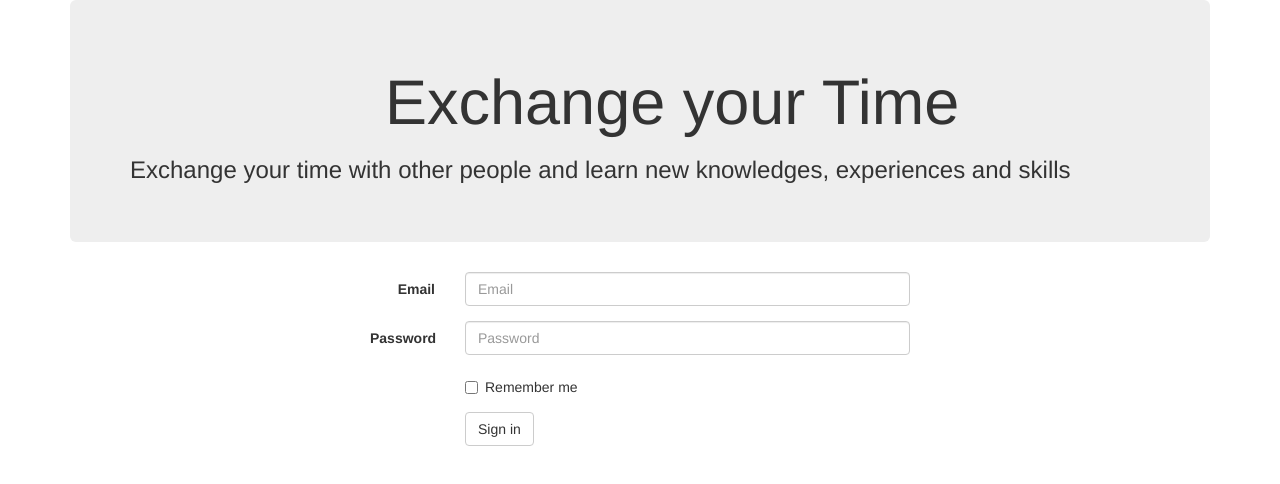
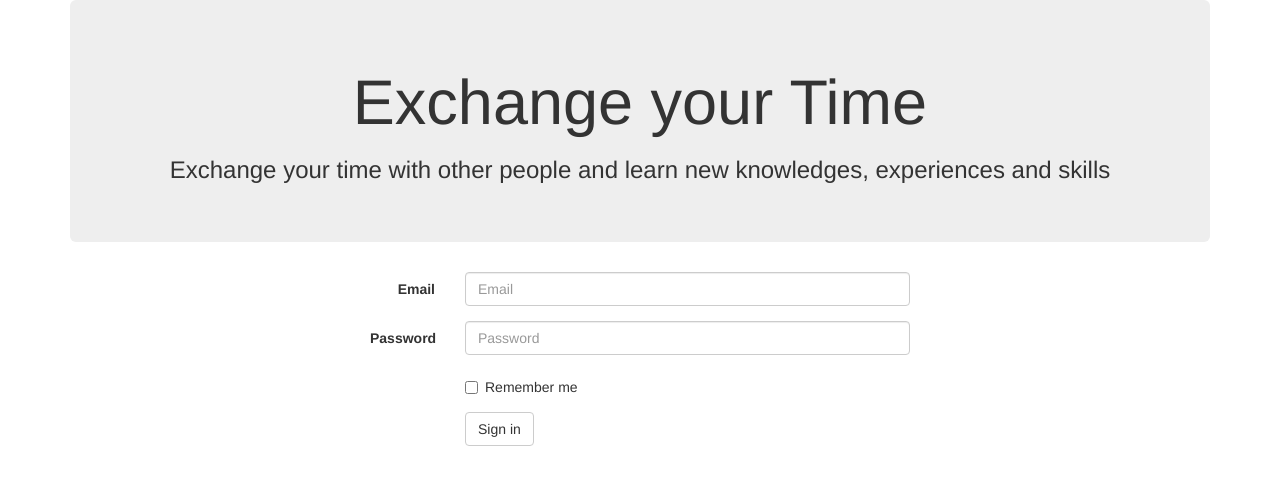
Before and after one commit to jfsobrino/exchTimeClientWeb, a plain HTML site: page index.html in a window 1280 px wide. Drawn offline with nearby package versions, Linux system fonts and the light colour scheme.

Commit message:
Update SingInView.html

```diff
--- a/views/SingInView.html
+++ b/views/SingInView.html
@@ -1,7 +1,7 @@
 <section class="container">
-    <header class="jumbotron">
-        <h1 class="col-md-offset-3">Exchange your Time</h1>
-        <h3>Exchange your time with other people and learn new knowledges, experiences and skills</h3>
+        <header class="jumbotron col-md-12">
+            <h1 class="text-center">Exchange your Time</h1>
+            <h3 class="text-center">Exchange your time with other people and learn new knowledges, experiences and skills</h3>
         </header>
         <article class="container col-md-6 col-md-offset-3">
             <form class="form-horizontal">
```
Lines whose indentation alone changed are shown as unchanged.
